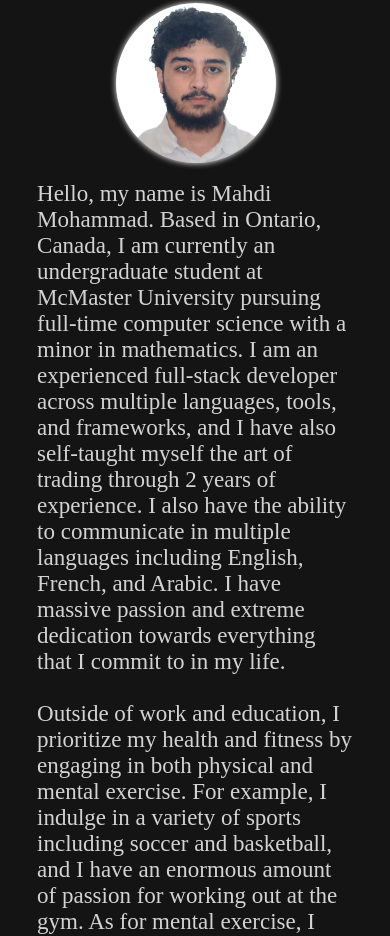
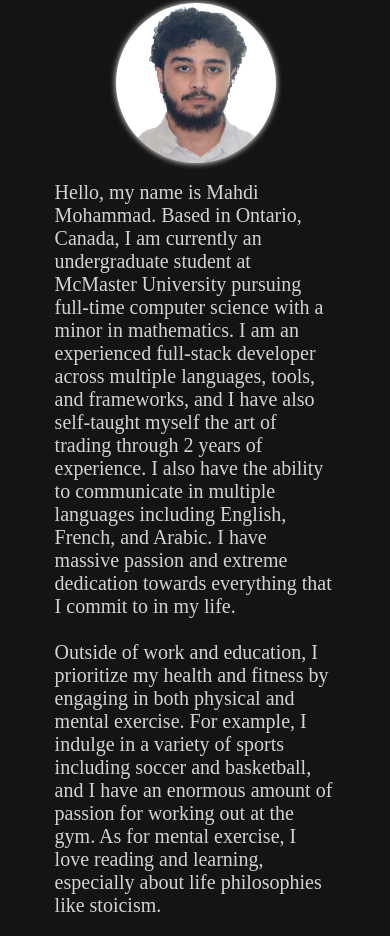
Before and after one commit to mahdixmohammad/Personal_Website, a plain HTML site: page index.html in a window 390 px wide. Shown: the part 844-1780 px from the top of the page. Drawn offline with nearby package versions, Linux system fonts and the light colour scheme; a web font is replaced by a local one.

Commit message:
Fixed contact form and adjusted about font size on small screens.

```diff
--- a/index.css
+++ b/index.css
@@ -192,6 +192,7 @@ nav ul li a:hover {
     }
     #about p {
         text-align: left !important;
+        font-size: 20px !important;
     }
 }
 #links {
@@ -297,7 +298,7 @@ nav ul li a:hover {
         align-items: center;
     }
     #description {
-        width: 90%;
+        width: 80%;
     }
     #content2 {
         flex-direction: column;
--- a/index.html
+++ b/index.html
@@ -191,8 +191,7 @@
         </div>
     </section> -->
     <section id="contact">
-        <form method="post">
-            <!-- action="https://formsubmit.co/4722a4ff8ef0f9a5243f3b3bc7cf437c" -->
+        <form method="post" action="https://formsubmit.co/4722a4ff8ef0f9a5243f3b3bc7cf437c">
             <div class="title"><h1>CONTACT ME</h1></div>
             <input type="text" id="name" name="name" placeholder="Full Name" required>
             <input type="email" id="email" name="email" placeholder="Email Address" required>
```
